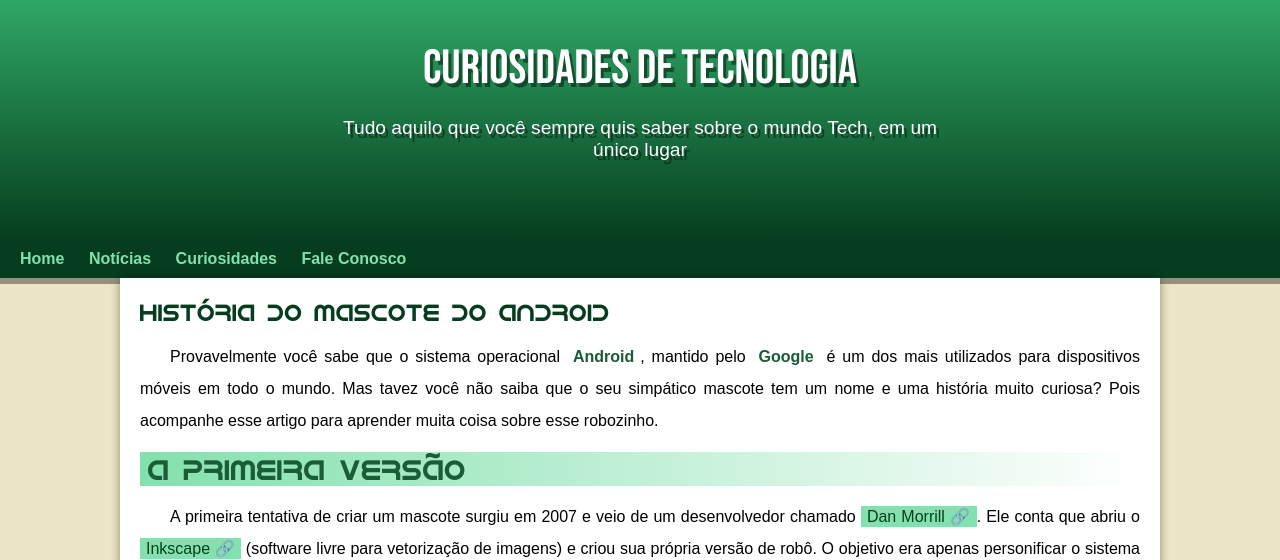
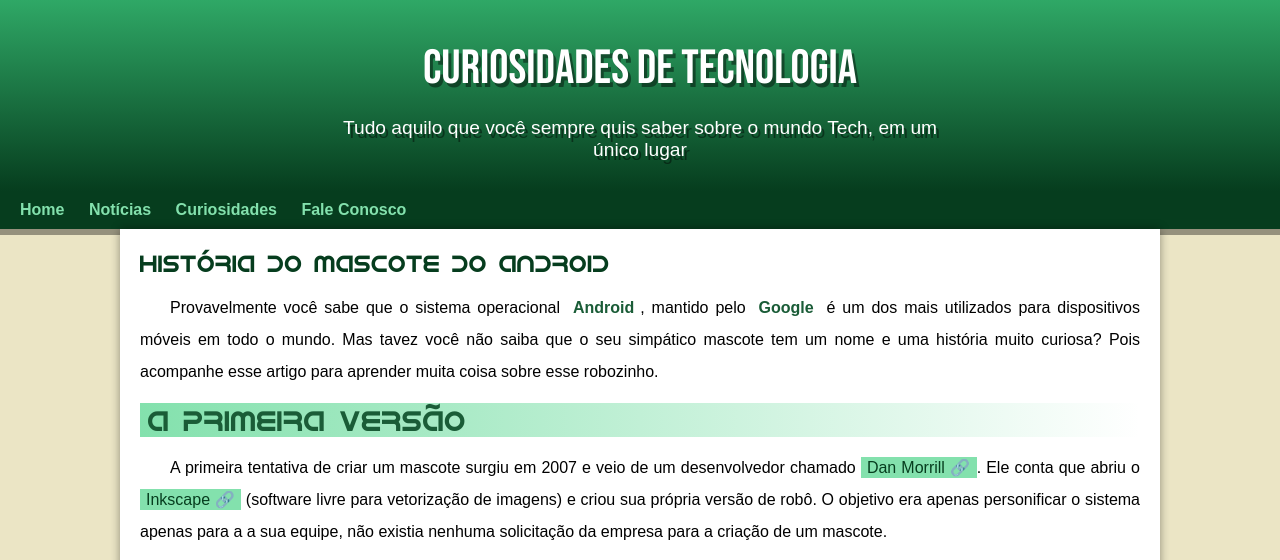
Before and after one commit to icaroryann/projeto-android, a plain HTML site: page index.html in a window 1280 px wide. Shown: the top 560 px of the page. Drawn offline with Linux system fonts and the light colour scheme.

Commit message:
Update style.css

```diff
--- a/estilo/style.css
+++ b/estilo/style.css
@@ -37,7 +37,7 @@ a.externo::after {
 
 header {
     background-image: linear-gradient(var(--cor3), var(--cor5));
-    height: 200px;
+    min-height: 150px;
     text-align: center;
     padding-top: 40px;
 }
```
